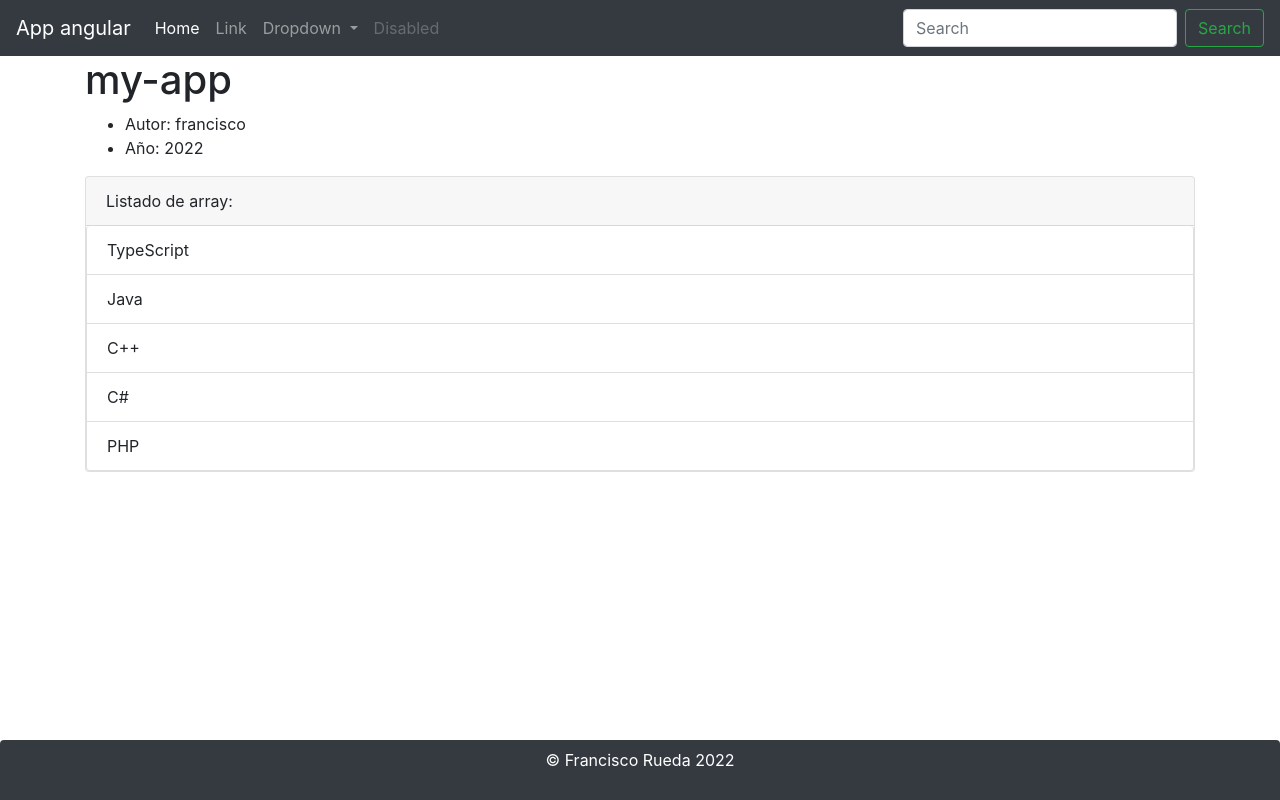
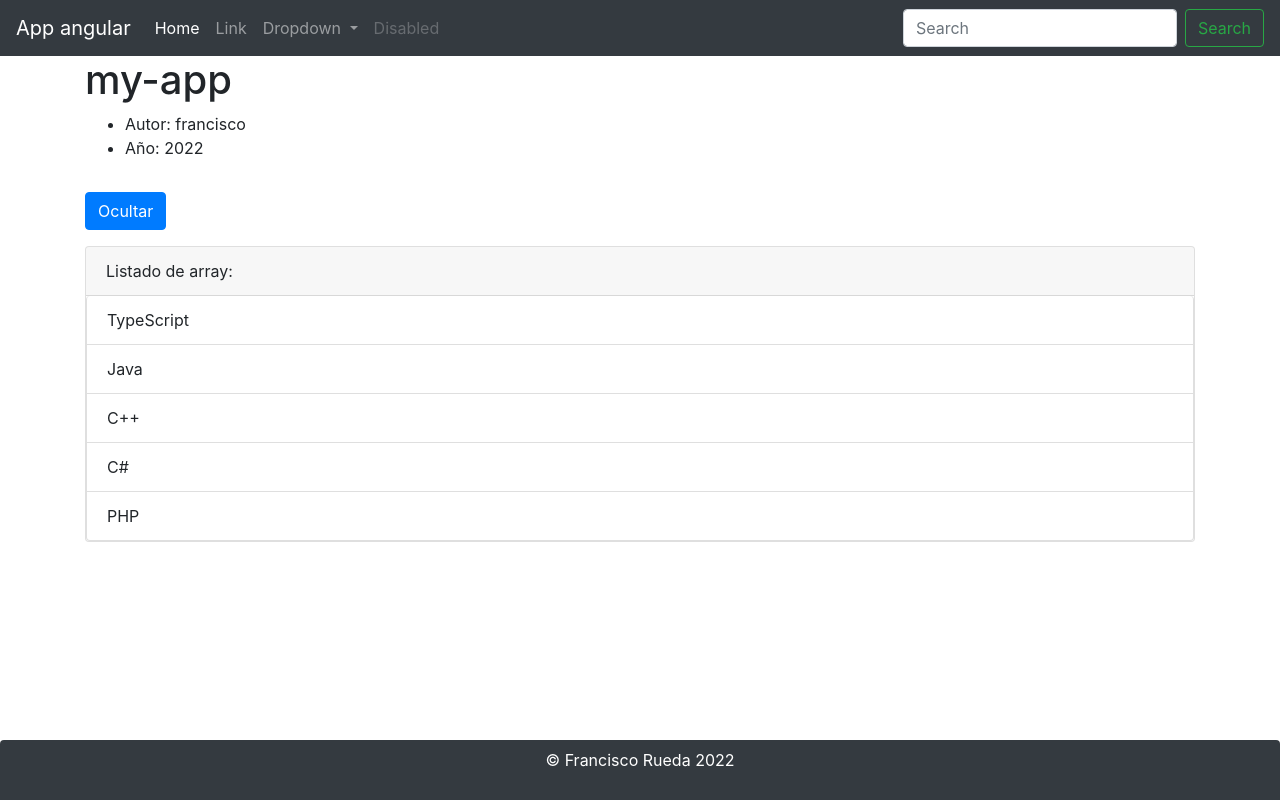
Before and after one commit to fruedatest/angular, an Angular app: page / in a window 1280 px wide. Built offline with nearby package versions, Linux system fonts and the light colour scheme.

Commit message:
directivaIf

```diff
--- a/src/app/directiva/directiva.component.html
+++ b/src/app/directiva/directiva.component.html
@@ -1,8 +1,10 @@
+<button type="button" (click)="setHabilitar()" class="btn btn-primary my-3">{{ habilitar == true ? 'Ocultar' : 'Mostrar'}}</button>
+
 <div class="card">
     <div class="card-header">
         Listado de array:
     </div>
-    <ul class="list-group">
+    <ul class="list-group" *ngIf="habilitar == true">
         <li class="list-group-item" *ngFor="let lenguaje of lista">
             {{lenguaje}}
         </li>
--- a/src/app/directiva/directiva.component.ts
+++ b/src/app/directiva/directiva.component.ts
@@ -11,7 +11,12 @@
 
   lista: string[] = ['TypeScript', 'Java', 'C++', 'C#', 'PHP'];
 
+  habilitar: boolean = true;
+
   constructor() { }
 
+  setHabilitar(): void{
+    this.habilitar = (this.habilitar == true)? false: true;
+  }
 
 }
```
